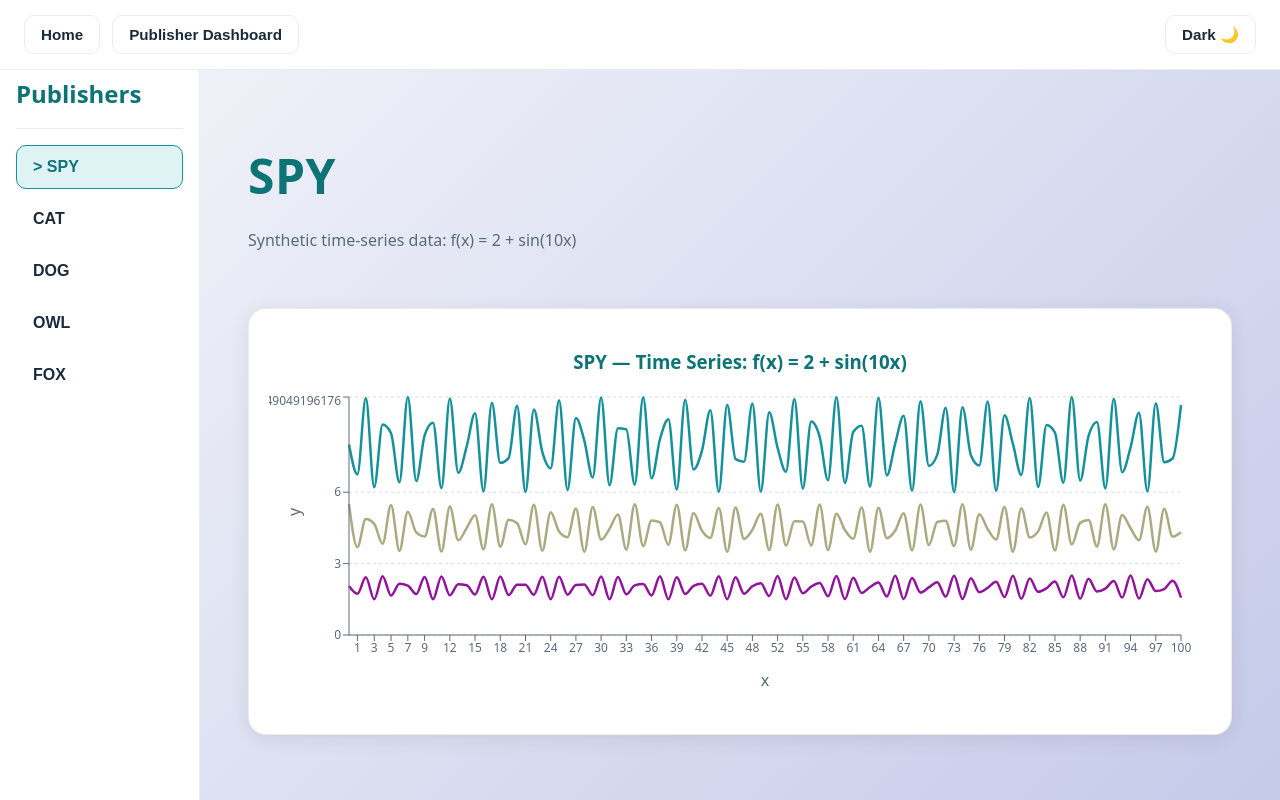
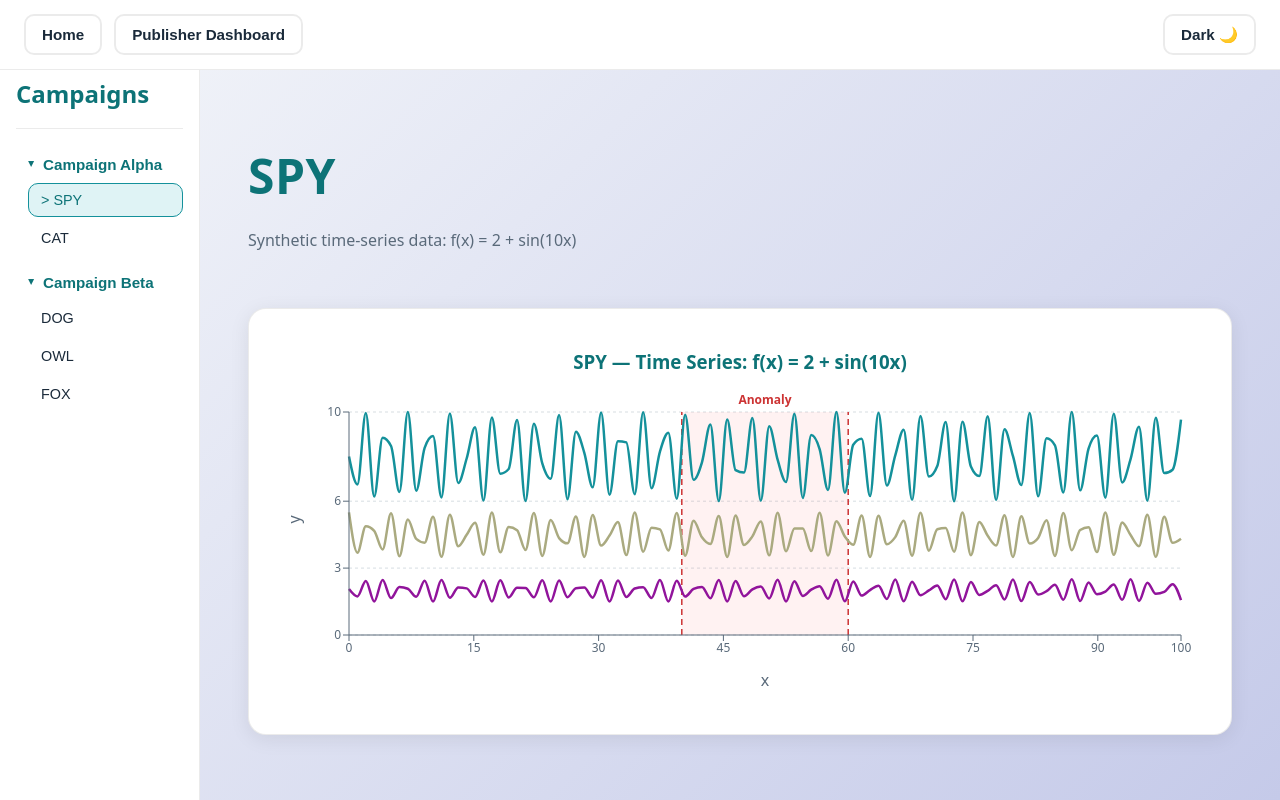
Before and after one commit to DuffyEthan/AdGuardSentinel, a React app in the folder app/frontend/: page /dashboard in a window 1280 px wide. Built offline with nearby package versions, Linux system fonts and the light colour scheme; the HTML template or start-up script is replaced by a standard one.

Commit message:
added campaigns and anomaly rendering, fixed some axis jank

```diff
--- /dev/null
+++ b/app/frontend/src/components/AnomalyArea.tsx
@@ -0,0 +1,56 @@
+import { ReferenceArea, ReferenceLine } from 'recharts';
+import type { ReactElement } from 'react';
+
+export interface AnomalyEvent {
+  /** Start of the anomaly region on the x-axis */
+  x1: number;
+  /** End of the anomaly region on the x-axis */
+  x2: number;
+  /** Label displayed on the shaded area (default: "Anomaly") */
+  label?: string;
+  /** Fill color for the shaded region (default: transparent red) */
+  fill?: string;
+  /** Stroke color for the boundary lines (default: #cc3333) */
+  stroke?: string;
+}
+
+/**
+ * Returns flat array of Recharts elements (ReferenceArea + two ReferenceLines)
+ * that can be spread directly into a LineChart's children.
+ * Recharts requires direct children — fragments break its child type inspection.
+ */
+export function renderAnomalyAreas(anomalies: AnomalyEvent[]): ReactElement[] {
+  return anomalies.flatMap((event, i) => {
+    const {
+      x1,
+      x2,
+      label = 'Anomaly',
+      fill = 'rgba(255, 0, 0, 0.1)',
+      stroke = '#cc3333',
+    } = event;
+
+    return [
+      <ReferenceArea
+        key={`anomaly-area-${i}`}
+        x1={x1}
+        x2={x2}
+        fill={fill}
+        label={{ value: label, position: 'top', offset: 8, fill: stroke, fontSize: 12, fontWeight: 600 }}
+      />,
+      <ReferenceLine
+        key={`anomaly-line-start-${i}`}
+        x={x1}
+        stroke={stroke}
+        strokeDasharray="6 4"
+        strokeWidth={1.5}
+      />,
+      <ReferenceLine
+        key={`anomaly-line-end-${i}`}
+        x={x2}
+        stroke={stroke}
+        strokeDasharray="6 4"
+        strokeWidth={1.5}
+      />,
+    ];
+  });
+}
--- a/app/frontend/src/components/Sidebar.tsx
+++ b/app/frontend/src/components/Sidebar.tsx
@@ -1,15 +1,39 @@
+import { useState } from 'react';
+import type { Campaign } from '../pages/Dashboard';
+
 interface SidebarProps {
-  publishers: string[];
+  campaigns: Campaign[];
   selected: string;
   onSelect: (publisher: string) => void;
 }
 
-function Sidebar({ publishers, selected, onSelect }: SidebarProps) {
+function Sidebar({ campaigns, selected, onSelect }: SidebarProps) {
+  const [expanded, setExpanded] = useState<Record<string, boolean>>(
+    () => Object.fromEntries(campaigns.map((c) => [c.name, true]))
+  );
+
+  const toggleCampaign = (name: string) => {
+    setExpanded((prev) => ({ ...prev, [name]: !prev[name] }));
+  };
+
   return (
     <aside className="sidebar">
-      <div className="sidebar-title">Publishers</div>
+      <div className="sidebar-title">Campaigns</div>
       <hr className="sidebar-divider" />
-      {publishers.map((pub) => (
+      {campaigns.map((campaign) => (
+        <div key={campaign.name} className="campaign-group">
+          <button
+            className="campaign-header"
+            onClick={() => toggleCampaign(campaign.name)}
+          >
+            <span className={`campaign-chevron ${expanded[campaign.name] ? 'open' : ''}`}>
+              &#9656;
+            </span>
+            {campaign.name}
+          </button>
+          {expanded[campaign.name] && (
+            <div className="campaign-publishers">
+              {campaign.publishers.map((pub) => (
                 <button
                   key={pub}
                   className={`sidebar-btn ${selected === pub ? 'active' : ''}`}
@@ -18,6 +42,10 @@ function Sidebar({ publishers, selected, onSelect }: SidebarProps) {
                   {selected === pub ? '> ' : ''}{pub}
                 </button>
               ))}
+            </div>
+          )}
+        </div>
+      ))}
     </aside>
   );
 }
--- a/app/frontend/src/components/TimeSeriesChart.tsx
+++ b/app/frontend/src/components/TimeSeriesChart.tsx
@@ -8,6 +8,8 @@ import {
   ResponsiveContainer,
 } from 'recharts';
 import { useTheme } from '../context/ThemeContext';
+import { renderAnomalyAreas } from './AnomalyArea';
+import type { AnomalyEvent } from './AnomalyArea';
 
 interface DataPoint {
   x: number;
@@ -17,9 +19,10 @@ interface DataPoint {
 interface TimeSeriesChartProps {
   data: DataPoint[];
   publisher: string;
+  anomalies?: AnomalyEvent[];
 }
 
-function TimeSeriesChart({ data, publisher }: TimeSeriesChartProps) {
+function TimeSeriesChart({ data, publisher, anomalies = [] }: TimeSeriesChartProps) {
   const { theme } = useTheme();
 
   const colors = theme === 'light'
@@ -60,7 +63,7 @@ function TimeSeriesChart({ data, publisher }: TimeSeriesChartProps) {
         {publisher} — Time Series: f(x) = 2 + sin(10x)
       </h3>
       <ResponsiveContainer width="100%" height="85%">
-        <LineChart data={data} margin={{ top: 5, right: 30, left: 20, bottom: 25 }}>
+        <LineChart data={data} margin={{ top: 20, right: 30, left: 20, bottom: 25 }}>
           <CartesianGrid
             strokeDasharray="3 3"
             stroke={colors.grid}
@@ -69,15 +72,18 @@ function TimeSeriesChart({ data, publisher }: TimeSeriesChartProps) {
           />
           <XAxis
             dataKey="x"
+            type="number"
+            domain={[0, 100]}
             stroke={colors.axis}
             tick={{ fill: colors.axis, fontSize: 12 }}
+            tickCount={10}
             tickFormatter={(value) => value.toFixed(0)}
             label={{ value: 'x', position: 'bottom', fill: colors.axis, offset: 10 }}
           />
           <YAxis
             stroke={colors.axis}
             tick={{ fill: colors.axis, fontSize: 12 }}
-            domain={[0, 4]}
+            domain={[0, (max: number) => Math.ceil(max)]}
             label={{ value: 'y', angle: -90, position: 'insideLeft', fill: colors.axis }}
           />
           <Tooltip
@@ -87,9 +93,10 @@ function TimeSeriesChart({ data, publisher }: TimeSeriesChartProps) {
               borderRadius: '8px',
               color: colors.tooltipText
             }}
-            formatter={(value: number) => [value.toFixed(4), 'y']}
-            labelFormatter={(label: number) => `x: ${label.toFixed(2)}`}
+            formatter={(value) => [(value as number).toFixed(4), 'y']}
+            labelFormatter={(label) => `x: ${Number(label).toFixed(2)}`}
           />
+          {renderAnomalyAreas(anomalies)}
           <Line
             type="monotone"
             dataKey="y"
--- a/app/frontend/src/index.css
+++ b/app/frontend/src/index.css
@@ -205,6 +205,54 @@ a:hover {
   color: var(--accent-dark) !important;
 }
 
+/* Campaign groups in sidebar */
+.campaign-group {
+  margin-bottom: 0.25rem;
+}
+
+.campaign-header {
+  width: 100%;
+  display: flex;
+  align-items: center;
+  gap: 0.5rem;
+  padding: 0.6rem 0.75rem;
+  border-radius: 10px;
+  border: 1px solid transparent;
+  background: transparent;
+  color: var(--accent-dark) !important;
+  font-size: 0.95rem;
+  font-weight: 700;
+  cursor: pointer;
+  transition: all 150ms ease;
+}
+
+.campaign-header:hover {
+  background: rgba(94, 196, 204, 0.1);
+  transform: none;
+  box-shadow: none;
+}
+
+.campaign-chevron {
+  display: inline-block;
+  font-size: 0.75rem;
+  transition: transform 200ms ease;
+}
+
+.campaign-chevron.open {
+  transform: rotate(90deg);
+}
+
+.campaign-publishers {
+  padding-left: 0.75rem;
+}
+
+.campaign-publishers .sidebar-btn {
+  font-size: 0.9rem;
+  font-weight: 500;
+  padding: 0.5rem 0.75rem;
+  margin-bottom: 0.25rem;
+}
+
 /* Layout with sidebar */
 .with-sidebar {
   margin-left: 200px;
@@ -308,7 +356,7 @@ a:hover {
   border-radius: 10px;
   font-size: 0.95rem;
   font-weight: 600;
-  border: 1px solid var(--border-subtle);
+  border: 2px solid var(--border-subtle);
   background: transparent;
   color: var(--text-primary) !important;
   cursor: pointer;
--- a/app/frontend/src/pages/Dashboard.tsx
+++ b/app/frontend/src/pages/Dashboard.tsx
@@ -1,8 +1,21 @@
 import { useState } from 'react';
 import Sidebar from '../components/Sidebar';
 import TimeSeriesChart from '../components/TimeSeriesChart';
+import type { AnomalyEvent } from '../components/AnomalyArea';
 
-const PUBLISHERS = ['SPY', 'CAT', 'DOG', 'OWL', 'FOX'];
+export interface Campaign {
+  name: string;
+  publishers: string[];
+}
+
+const CAMPAIGNS: Campaign[] = [
+  { name: 'Campaign Alpha', publishers: ['SPY', 'CAT'] },
+  { name: 'Campaign Beta', publishers: ['DOG', 'OWL', 'FOX'] },
+];
+
+const DEMO_ANOMALIES: AnomalyEvent[] = [
+  { x1: 40, x2: 60 },
+];
 
 // Generate synthetic data: f(x) = 2 + sin(10x)
 function generateData(): { x: number; y: number }[] {
@@ -19,13 +32,13 @@ function generateData(): { x: number; y: number }[] {
 
 function Dashboard() {
 
-  const [selectedPublisher, setSelectedPublisher] = useState(PUBLISHERS[0]);
+  const [selectedPublisher, setSelectedPublisher] = useState(CAMPAIGNS[0].publishers[0]);
   const data = generateData();
 
   return (
     <>
       <Sidebar
-        publishers={PUBLISHERS}
+        campaigns={CAMPAIGNS}
         selected={selectedPublisher}
         onSelect={setSelectedPublisher}
       />
@@ -39,7 +52,11 @@ function Dashboard() {
           </div>
 
           <div className="panel">
-            <TimeSeriesChart data={data} publisher={selectedPublisher} />
+            <TimeSeriesChart
+              data={data}
+              publisher={selectedPublisher}
+              anomalies={DEMO_ANOMALIES}
+            />
           </div>
         </div>
       </div>
```
Lines whose indentation alone changed are shown as unchanged.
